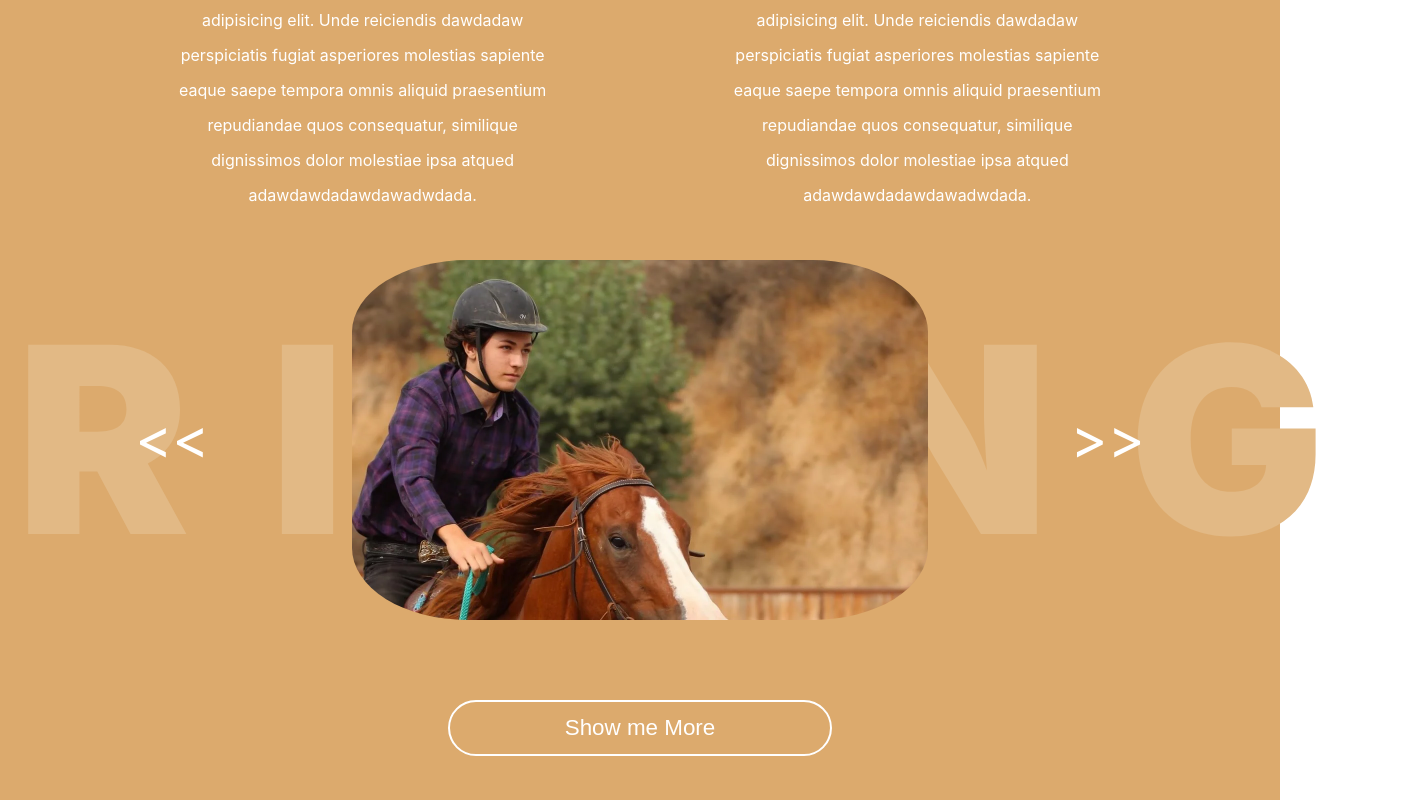
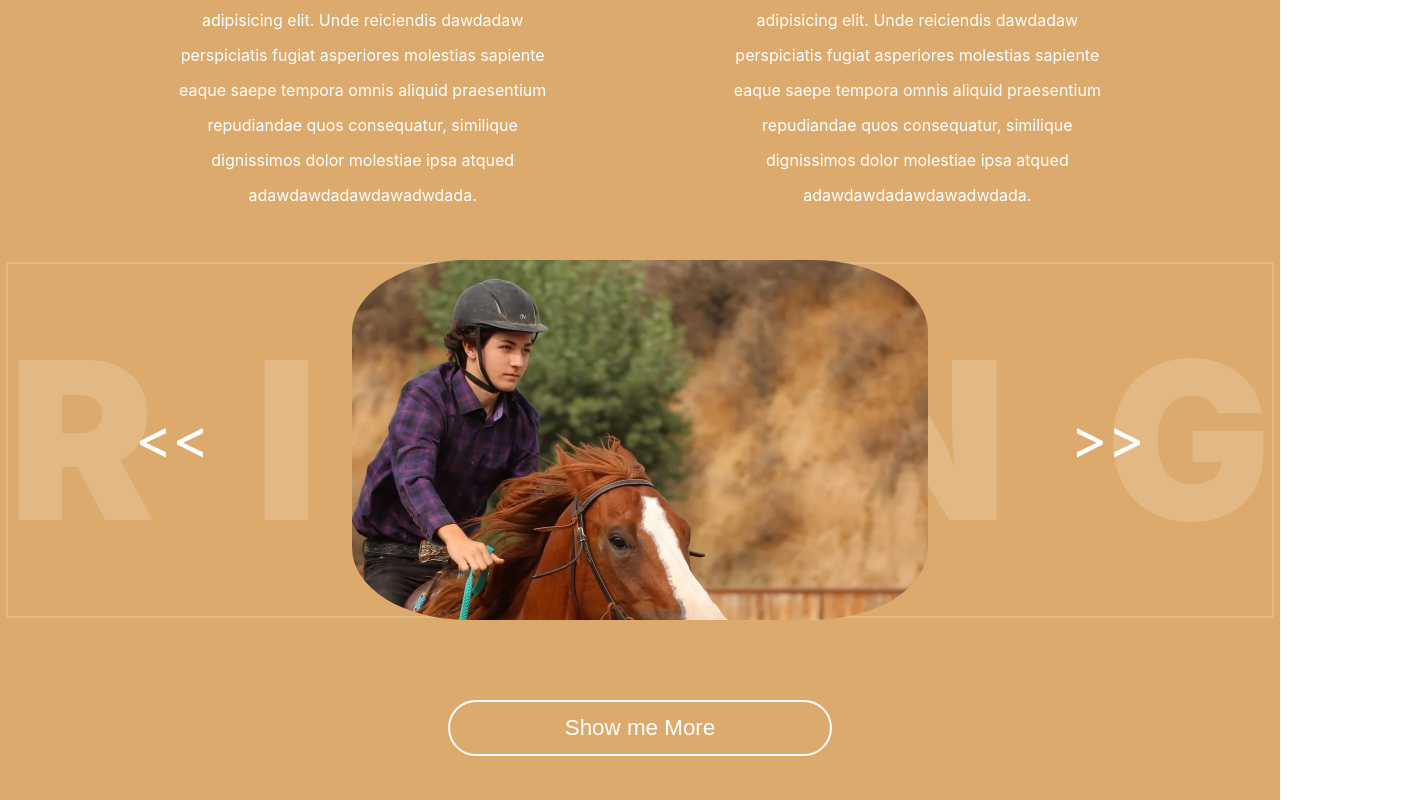
Before and after one commit to Gabz047/projeto_horse, a Vue app: page / in a window 1280 px wide. Shown: the part 1040-1840 px from the top of the page, 1405 px wide, since content can reach past the window. Built offline with nearby package versions, Linux system fonts and the light colour scheme.

Commit message:
Ajustes no css

```diff
--- a/index.html
+++ b/index.html
@@ -1,9 +1,9 @@
-<!DOCTYPE html>
+<!doctype html>
 <html lang="en">
   <head>
-    <meta charset="UTF-8">
-    <link rel="icon" href="/favicon.ico">
-    <meta name="viewport" content="width=device-width, initial-scale=1.0">
+    <meta charset="UTF-8" />
+    <link rel="icon" href="/favicon.ico" />
+    <meta name="viewport" content="width=device-width, initial-scale=1.0" />
     <title>Vite App</title>
   </head>
   <body>
--- a/src/components/SectionSumUpRide.vue
+++ b/src/components/SectionSumUpRide.vue
@@ -24,7 +24,14 @@
       </div>
     </article>
     <div class="box-video-out">
-      <p class="background-text">RIDING</p>
+      <div class="background-text">
+        <p>R</p>
+        <p>I</p>
+        <p>D</p>
+        <p>I</p>
+        <p>N</p>
+        <p>G</p>
+      </div>
 
       <div class="box-video-inside">
         <p><<</p>
@@ -89,14 +96,18 @@ h2 {
 }
 
 .background-text {
-  font-size: 260px;
-  letter-spacing: 5rem;
-  text-align: center;
+  font-size: 220px;
   position: absolute;
   z-index: 0;
   color: #e2b985;
+  width: 99vw;
+  display: flex;
+  justify-content: space-between;
+  border: 2px solid;
+}
+
+.background-text p {
   font-weight: 900;
-  left: 1rem;
 }
 
 .box-video-inside {
```
